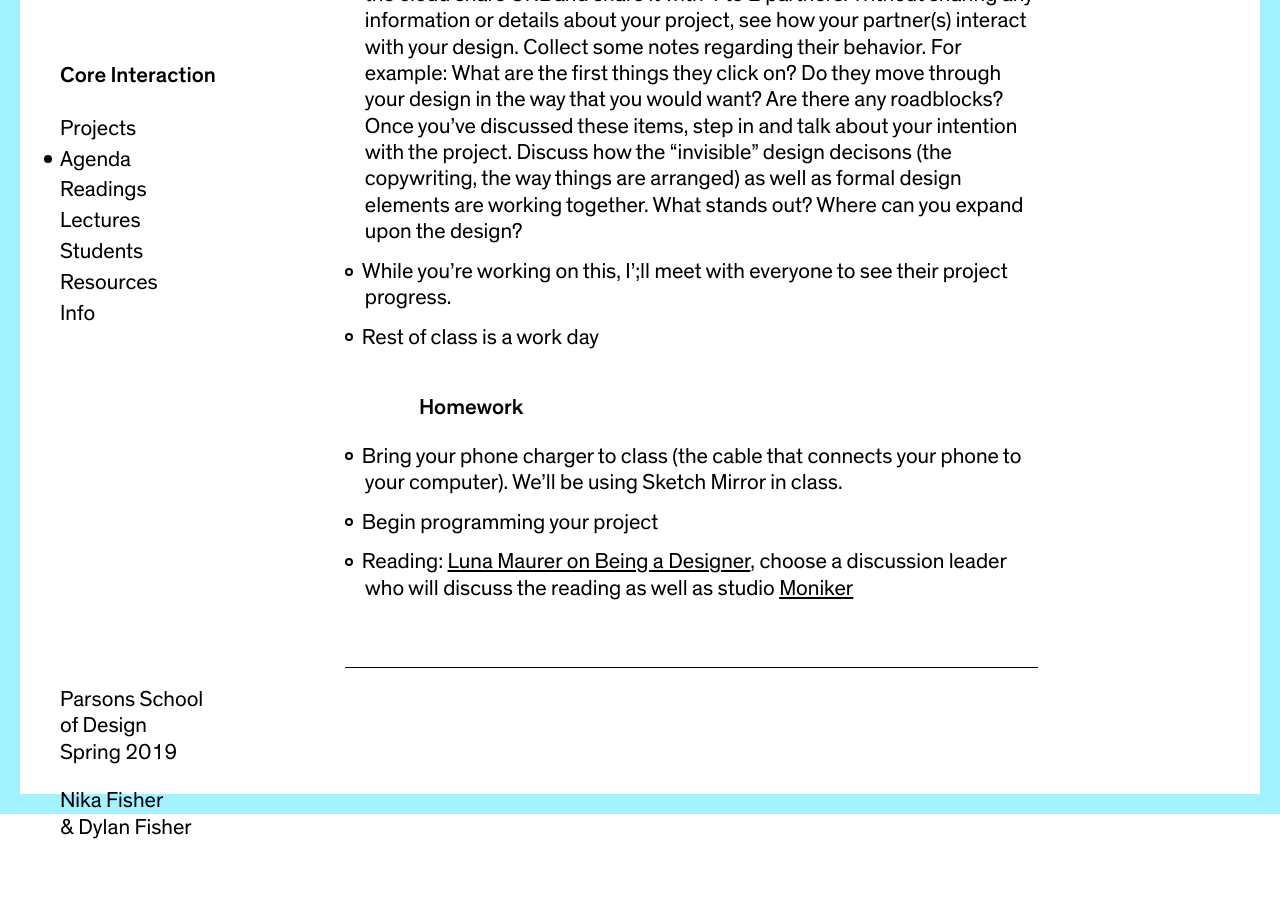
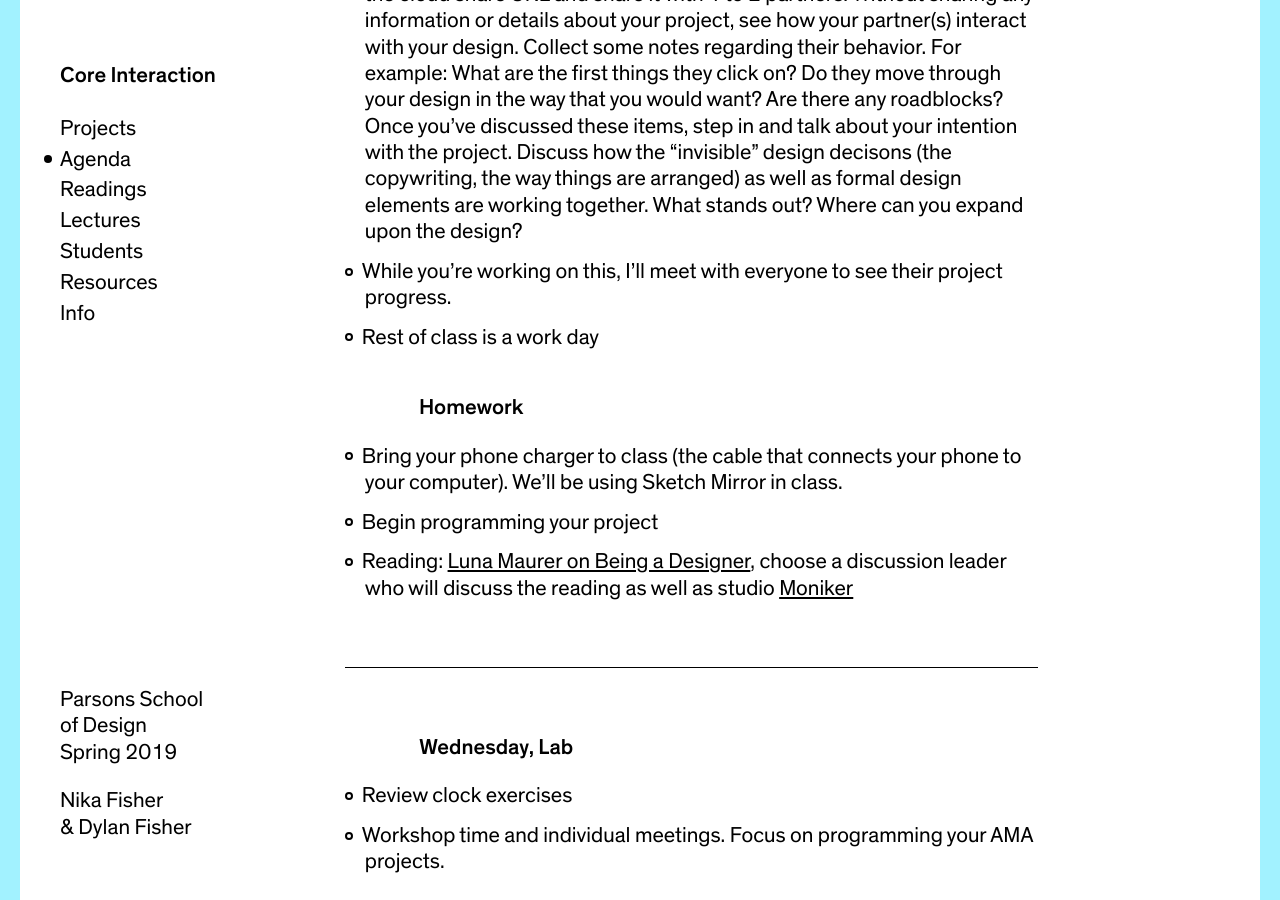
Before and after one commit to dylanfisher/ci19, a Jekyll site: the page built from _agendas/week-9.md, in a window 1280 px wide and 900 px high, scrolled down 375 px. Built offline with Jekyll 4.4.1, drawn with Linux system fonts in a browser that asks for light colours; some of the changed text lies outside the part shown.

Commit message:
Week 9 lab agenda

```diff
--- a/_agendas/week-9.md
+++ b/_agendas/week-9.md
@@ -8,7 +8,7 @@ date_range:       3/26 – 3/29
 
 - Welcome back from spring break!
 - Activity: Spend 15 to 30 minutes creating a clickable prototype of your project (so far) in Sketch. Once you have a functional prototype, generate the cloud share URL and share it with 1 to 2 partners. Without sharing any information or details about your project, see how your partner(s) interact with your design. Collect some notes regarding their behavior. For example: What are the first things they click on? Do they move through your design in the way that you would want? Are there any roadblocks? Once you&rsquo;ve discussed these items, step in and talk about your intention with the project. Discuss how the "invisible" design decisons (the copywriting, the way things are arranged) as well as formal design elements are working together. What stands out? Where can you expand upon the design?
-- While you&rsquo;re working on this, I&rsquo;;ll meet with everyone to see their project progress.
+- While you&rsquo;re working on this, I&rsquo;ll meet with everyone to see their project progress.
 - Rest of class is a work day
 
 ### Homework
@@ -17,3 +17,16 @@ date_range:       3/26 – 3/29
 - Reading: [Luna Maurer on Being a Designer](https://thecreativeindependent.com/people/luna-maurer-on-being-a-designer/), choose a discussion leader who will discuss the reading as well as studio [Moniker](https://www.studiomoniker.com/)
 
 ---
+
+### Wednesday, Lab
+
+- Review clock exercises
+- Workshop time and individual meetings. Focus on programming your AMA projects.
+
+### Homework
+
+- Continue programming AMA projects. Identify potential problem areas and reach out to me or one of the [available TA's](/info#tutor-schedule) for help.
+  - Our section's TA schedule with Lily Saeli [is here](https://docs.google.com/spreadsheets/d/1iWaOpTIeKEv0H7BuZKmm3QPMFJWzZtps1RuQLJm4D_o).
+  - Core Interaction-wide TA schedule [is here](https://docs.google.com/spreadsheets/d/1yqviQcM3KGly1pCKnrEag9YNXc3BRX0ciYH5Rk9NbgY).
+
+---
```
